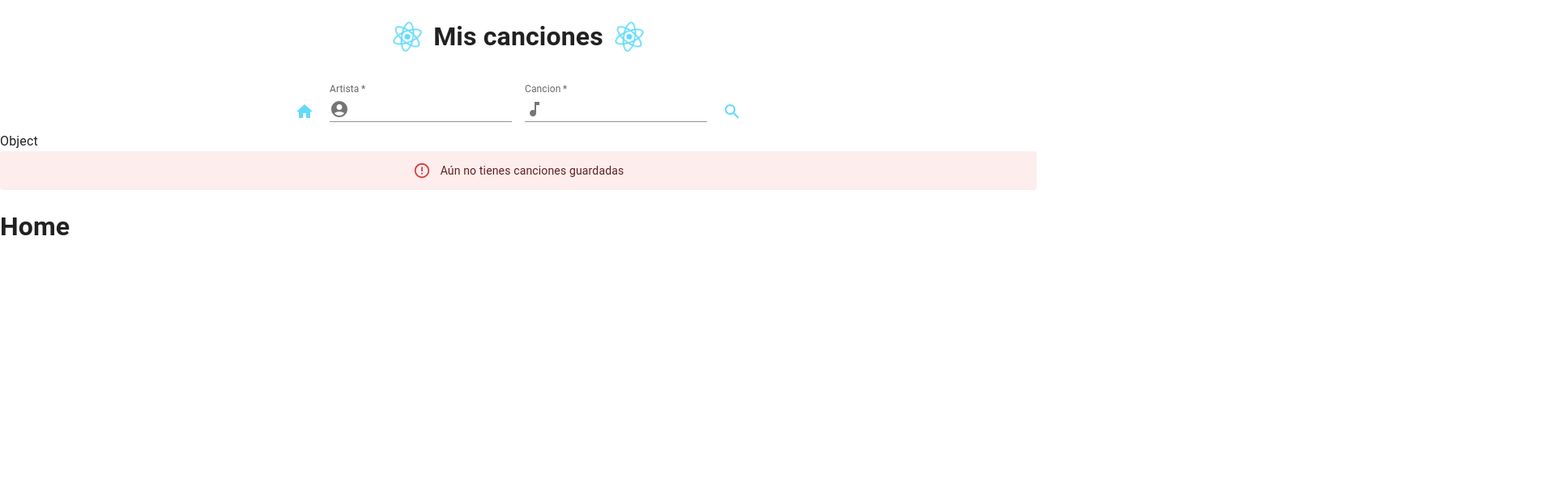
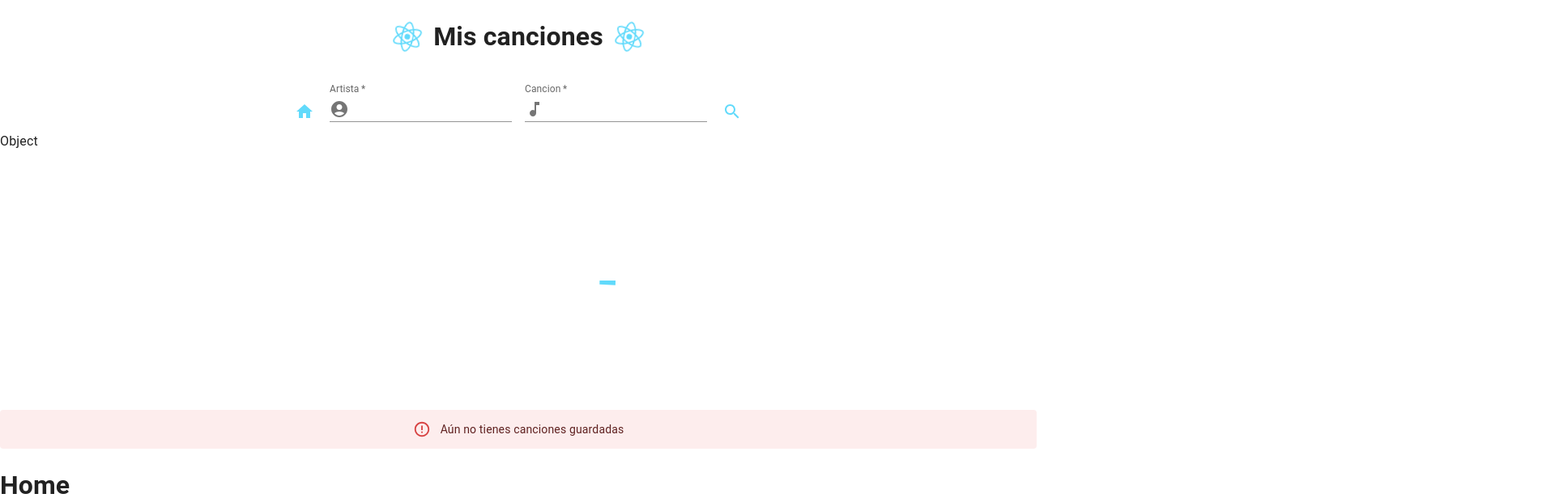
Before and after one commit to gerleven/React, a React (Create React App) app in the folder mis-canciones/: page / in a window 1280 px wide. Shown: the top 616 px of the page at 81% size, 1920 px wide, since content can reach past the window. Built offline with nearby package versions, Linux system fonts and the light colour scheme.

Commit message:
component Loader with styles

```diff
--- a/mis-canciones/src/App.js
+++ b/mis-canciones/src/App.js
@@ -21,6 +21,7 @@ import { React, useEffect, useState } from "react";
 import Buscador from "./Components/Buscador";
 import Letra from "./Components/Letra";
 import ListaCanciones from "./Components/ListaCanciones";
+import Loader from "./Components/Loader";
 
 function App() {
   //Variables
@@ -94,6 +95,7 @@ function App() {
 
           {true?<></>:<></>}
           Object
+          <Loader/>
           <ListaCanciones mySongs={mySongs} setMySongs={setMySongs}/>
 
           {!search.request ? null : (
--- a/mis-canciones/src/Components/ListaCanciones.js
+++ b/mis-canciones/src/Components/ListaCanciones.js
@@ -13,6 +13,9 @@ import FolderIcon from "@mui/icons-material/Folder";
 import DeleteIcon from "@mui/icons-material/Delete";
 
 import "./ListaCanciones/ListaCanciones.css";
+
+const myStyle = {width: "100%"}
+const myProperties = {sx: myStyle, spacing:2}
 
 const generate = function (mySongs) {
   return mySongs.map((el, index) => (
@@ -33,9 +36,6 @@ const generate = function (mySongs) {
   ));
 }
 
-const myStyle = {width: "100%"}
-const myProperties = {sx: myStyle, spacing:2}
-
 const ListaCanciones = ({ mySongs, setMySongs }) => {
   return (
     <div>
--- a/mis-canciones/src/Components/Loader.js
+++ b/mis-canciones/src/Components/Loader.js
@@ -1,22 +1,20 @@
 import React from "react";
-import CircularProgress from '@mui/material/CircularProgress';
+import CircularProgress from "@mui/material/CircularProgress";
+import "./Loader/Loader.css";
+import { Box } from "@mui/system";
 
-// const root =
-//   {
-//     display: "flex",
-//     justifyContent: "center",
-//     alignItems: "center",
-//     minHeight: "50vh",
-//     transform: "scale(4)"
-//   }
+const circularProgressStyle2 = {
+  display: "flex",
+  justifyContent: "center",
+  alignItems: "center",
+  transform: "scale(6)",
+};
 
 const Loader = () => {
-
   return (
-    // <div className={root}>
-    <div>
+    <Box className="circularProgressStyle" sx={circularProgressStyle2}>
       <CircularProgress />
-    </div>
+    </Box>
   );
 };
 
--- /dev/null
+++ b/mis-canciones/src/Components/Loader/Loader.css
@@ -0,0 +1,7 @@
+.circularProgressStyle {
+  display: flex;
+  justify-content: center;
+  align-items: center;
+  min-height: 40vh;
+  transform: scale(3);
+}
```
